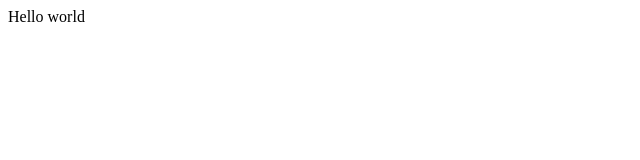
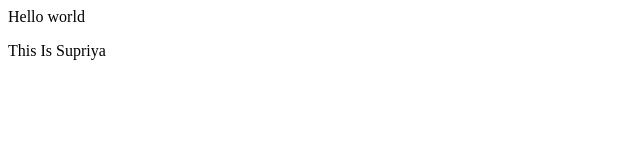
Before and after one commit to SupriyaReddyAndra/localrepo, a plain HTML site: page index.html in a window 1280 px wide. Shown: the full height of the page, 0-640 px from the left. Drawn offline with Linux system fonts and the light colour scheme.

Commit message:
another paragraph added

```diff
--- a/index.html
+++ b/index.html
@@ -1 +1,2 @@
 <P>Hello world</P>
+<p>This Is Supriya</p>
```
